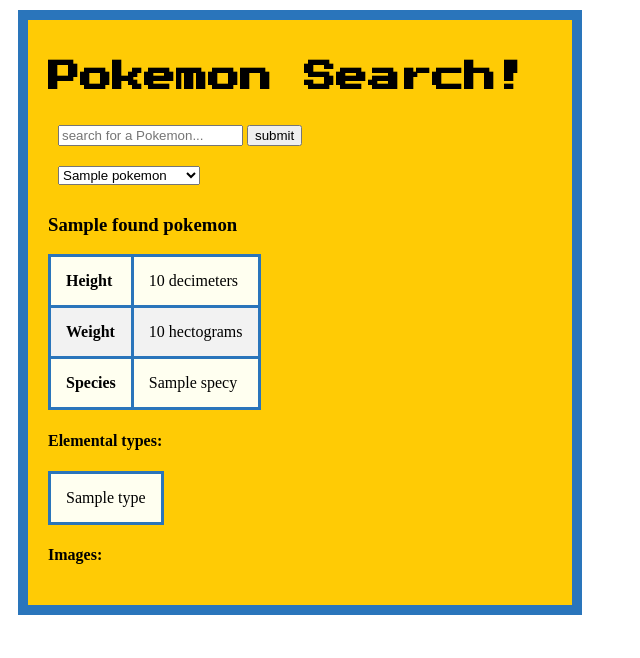
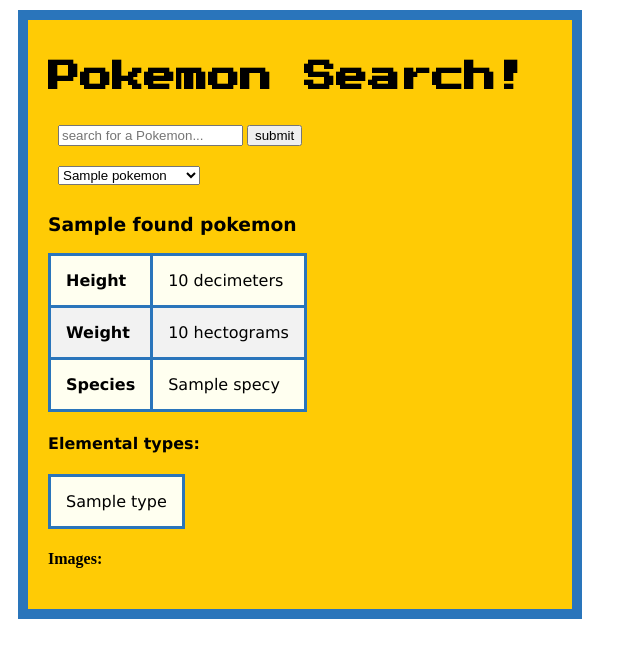
Before and after one commit to wickertongue/pokemon_search_in_python, a Flask app: template templates/homepage.html in a window 1280 px wide. Shown: the top 658 px of the page, without its empty margins (0-640 px from the left). Run offline with Flask 2, Linux system fonts and the light colour scheme; the template is opened without the code that fills it: most values are stand-ins (such as "Sample title", 1, 10 or a date in 2020).

Commit message:
fix(homepage.html, style.css): adding in san-serif font

```diff
--- a/static/style.css
+++ b/static/style.css
@@ -21,7 +21,7 @@
   flex-wrap: wrap;
 }
 
-#pokemonDetail {
+#pokemon-detail {
   font-family: Verdana, Geneva, Tahoma, sans-serif;
 }
 
--- a/templates/homepage.html
+++ b/templates/homepage.html
@@ -26,7 +26,7 @@
     </div>
 
 		{% if found_pokemon %}
-		<div>
+		<div id="pokemon-detail">
 			<h3>{{ found_pokemon.name.capitalize() }}</h3>
 			<table>
 				<tr>
```
